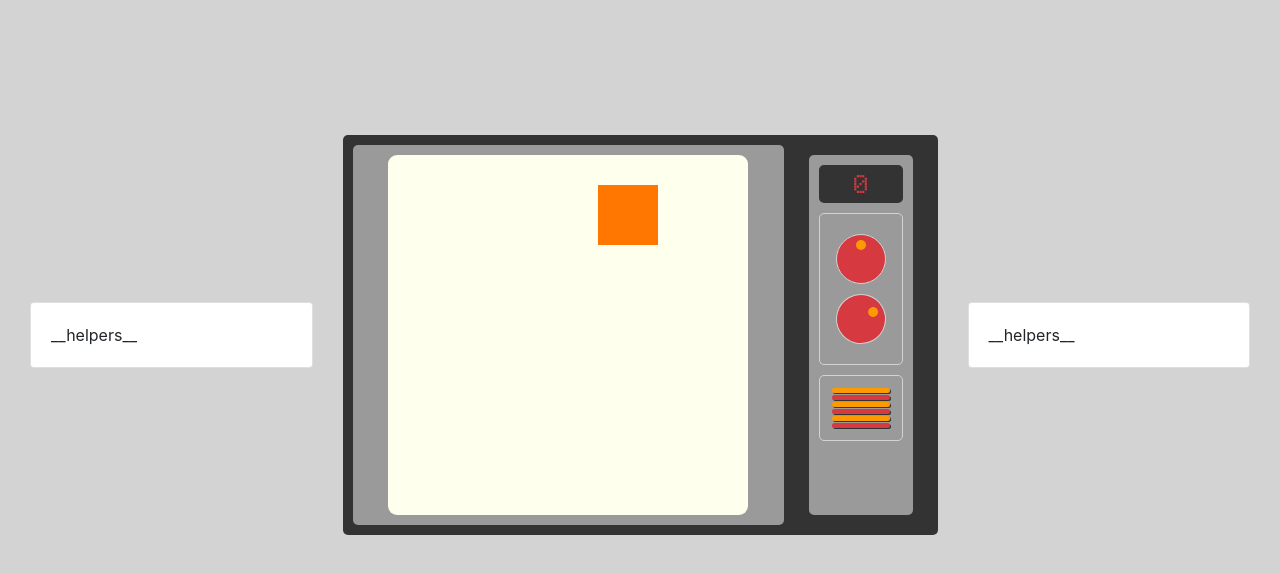
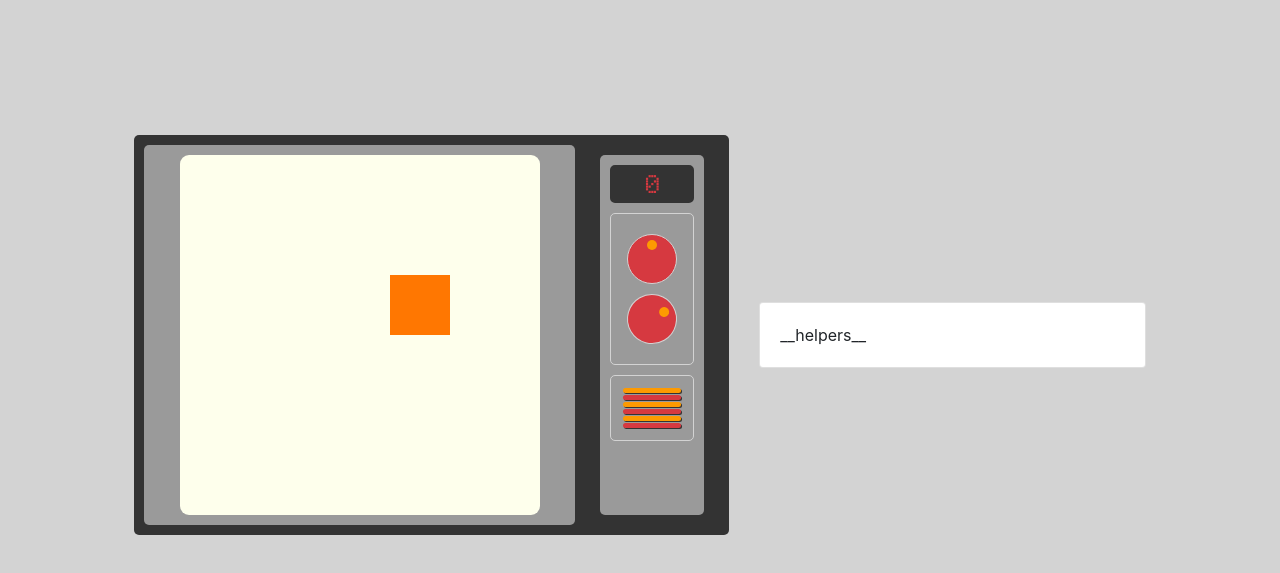
Before and after one commit to escaLatamGit/TetrisDemo, a website built with webpack: page src/index.html in a window 1280 px wide. Shown: the part 65-638 px from the top of the page. Built offline with nearby package versions, Linux system fonts and the light colour scheme; some packages are replaced by stand-ins of ours; files whose address does not match are found by name.

Commit message:
⚡ updating responsive layout

```diff
--- a/src/index.html
+++ b/src/index.html
@@ -13,9 +13,6 @@
 </nav>
 <div class="container-fluid vertical-center">
     <div class="w-fluid row justify-content-center">
-        <div class="d-none d-lg-block col-md-3 align-self-center">
-            <div class="card card-body">__helpers__</div>
-        </div>
         <div class="col-lg-6">
             <div class="tv-body" id="game-container">
                 <div class="w-fluid row mx-0 my-0">
@@ -50,7 +47,7 @@
                 </div>
             </div>
         </div>
-        <div class="d-none d-lg-block col-md-3 align-self-center">
+        <div class="d-none d-lg-block col-lg-4 align-self-center">
             <div class="card card-body">__helpers__</div>
         </div>
     </div>
```
